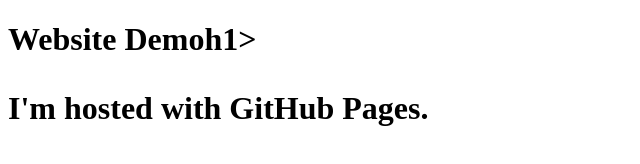
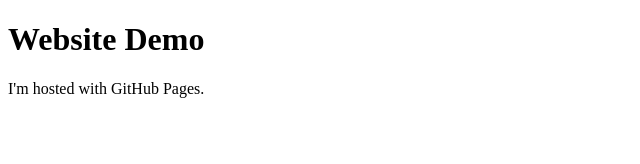
Before and after one commit to carlos-castellanos-dev/EGN-Domestic-Abuse-Victims-and-Survivors-Project, a plain HTML site: page Website Demo/index.html in a window 1280 px wide. Shown: the whole page, without its empty margins (0-640 px from the left). Drawn offline with Linux system fonts and the light colour scheme.

Commit message:
Update index.html

```diff
--- a/Website Demo/index.html
+++ b/Website Demo/index.html
@@ -1,7 +1,7 @@
 <!DOCTYPE html>
 <html>
 <body>
-<h1>Website Demoh1>
+<h1>Website Demo</h1>
 <p>I'm hosted with GitHub Pages.</p>
 </body>
 </html>
```
